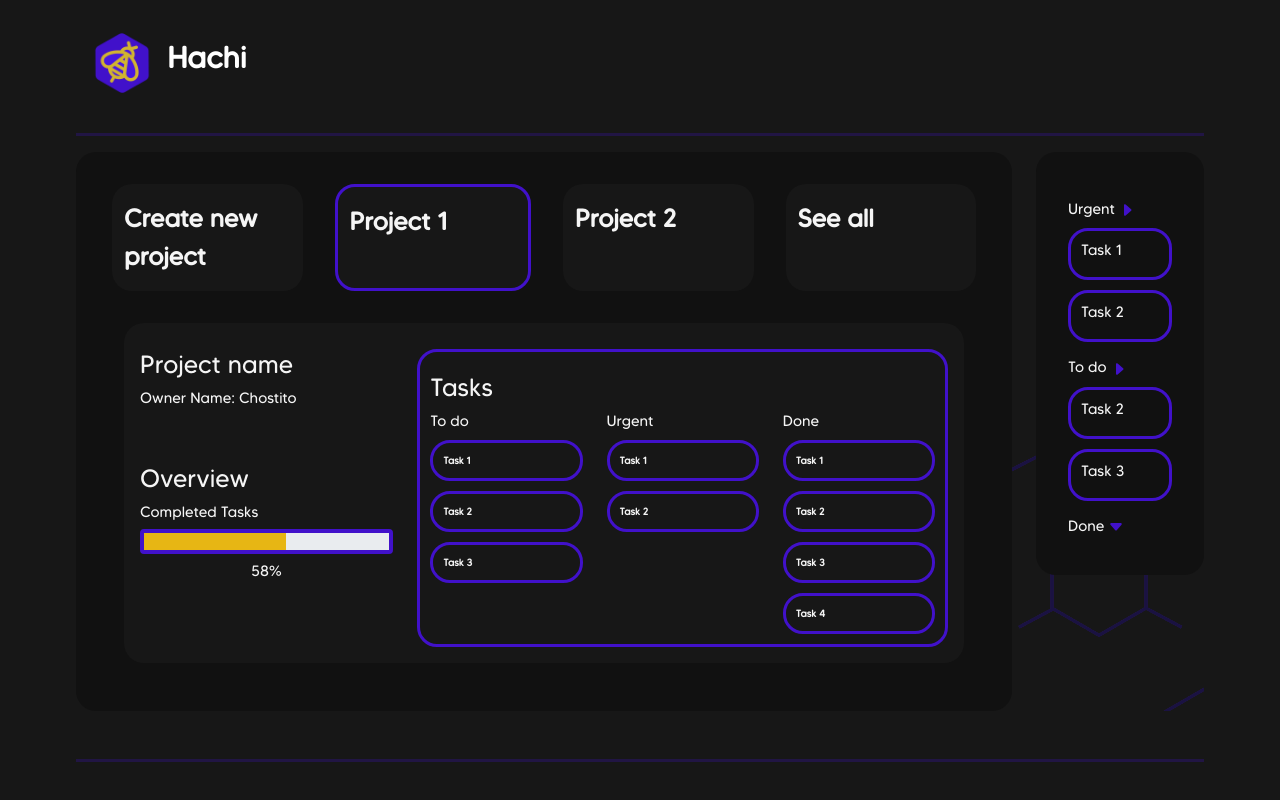
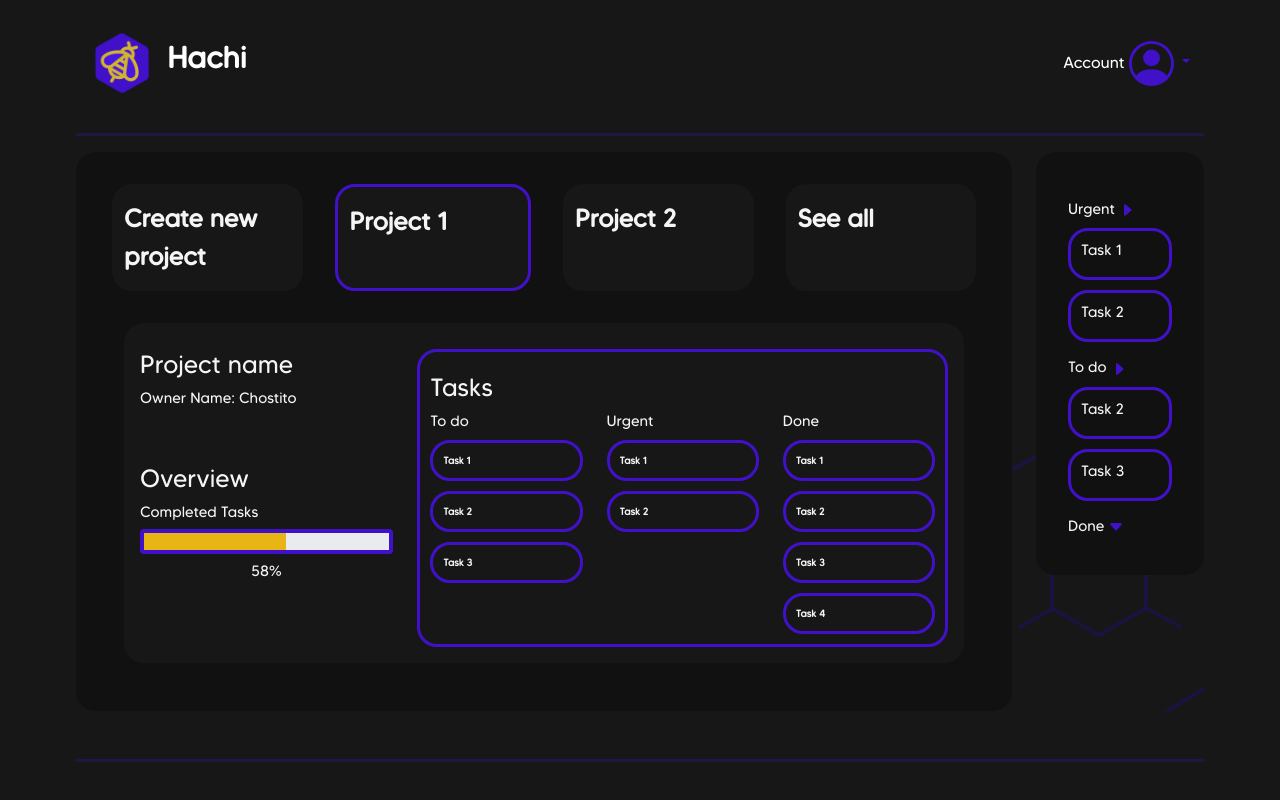
Before and after one commit to SrCosmicCat/Hachi, a website: page home.html in a window 1280 px wide. Shown: the top 800 px of the page. Drawn offline with Linux system fonts and the light colour scheme.

Commit message:
Hive page v1 almost completed
Goodnight

```diff
--- a/home.html
+++ b/home.html
@@ -18,10 +18,26 @@
                     <img id="logo" src="resources/img/Hachi_logo_yellowremastered.png" alt="Hachi's logo brand">
                     <span class="hachiLogoMenu"> Hachi </span>
                 </a>
-                <button class="navbar-toggler" data-toggle="collapse" data-target="#navbarNav">
-                    <span class="navar-toggler-icon"></span>
-                </button>
-                <div  class="collapse navbar-collapse" id="navbar-nav">
+                <ul class="navbar-nav">
+                    <!-- PROFILE DROPDOWN - scrolling off the page to the right -->
+                    <li class="nav-item dropdown">
+                        <a href="#" class="nav-link dropdown-toggle" style="color:#4111CA" id="navDropDownLink"
+                            data-toggle="dropdown" aria-haspopup="true" aria-expanded="false">
+                            <span class="hachiTextMenu">Account</span>
+                            <svg xmlns="http://www.w3.org/2000/svg" width="45" height="45" fill="currentColor" class="bi bi-person-circle" viewBox="0 0 16 16">
+                                <path d="M11 6a3 3 0 1 1-6 0 3 3 0 0 1 6 0z"/>
+                                <path fill-rule="evenodd" d="M0 8a8 8 0 1 1 16 0A8 8 0 0 1 0 8zm8-7a7 7 0 0 0-5.468 11.37C3.242 11.226 4.805 10 8 10s4.757 1.225 5.468 2.37A7 7 0 0 0 8 1z"/>
+                            </svg>
+                        </a>
+                        <div class="dropdown-menu" aria-labelledby="navDropDownLink">
+                            <a class="dropdown-item" href="#">Preferences</a>
+                            <div class="dropdown-divider"></div>
+                            <a class="dropdown-item" href="#">Logout</a>
+                        </div>
+                    </li>
+                </ul>
+                </div>
+            </div>
         </nav>
         <div class="main">
             <div class="container-fluid">
```
